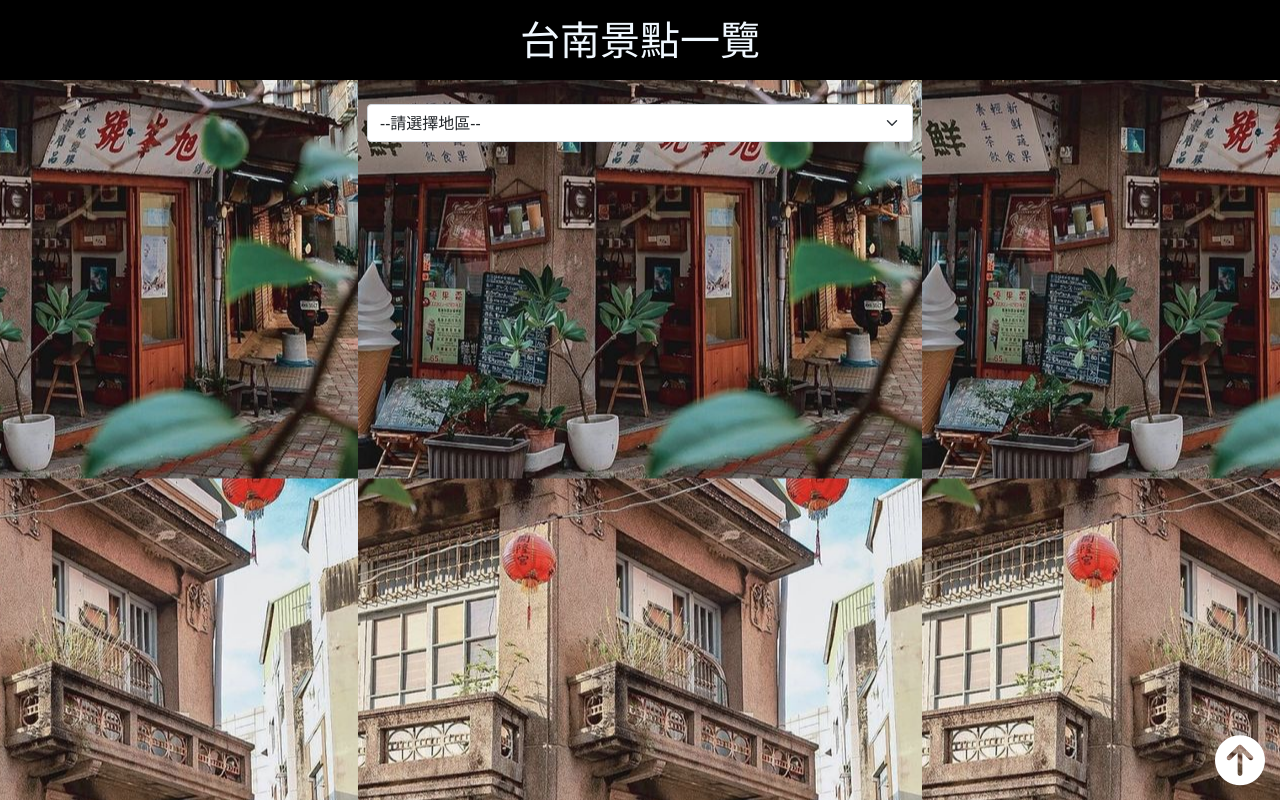
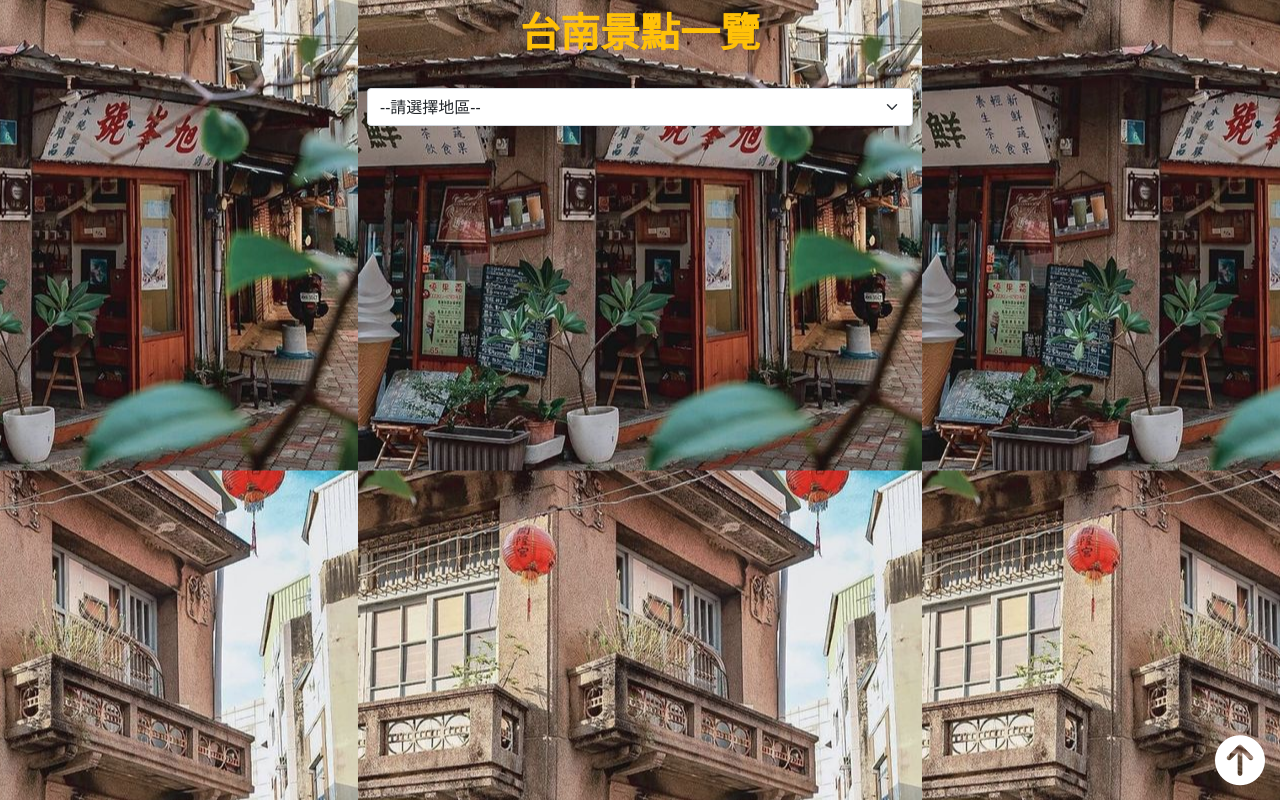
Before and after one commit to JasonHsieh-web/Vue_SideProj, a plain HTML site: page index.html in a window 1280 px wide. Drawn offline with nearby package versions, Linux system fonts and the light colour scheme.

Commit message:
更改h1樣式

```diff
--- a/index.html
+++ b/index.html
@@ -22,10 +22,7 @@ background-repeat: repeat;
 background-position: center center;
 
 }
-.header h1{
-  background-color: #000;
-  color: aliceblue;
-}
+
 .top{
     width: 80px;
     height: 80px;
@@ -52,8 +49,8 @@ background-position: center center;
 
 <body>
   <div id="app">
-    <header class="header">
-    <h1 class="text-center p-3">台南景點一覽</h1>
+    <header class="">
+    <h1 class="text-center p-2 text-warning fw-bolder   ">台南景點一覽</h1>
   </header>
     <div class="container">
       <div class="row justify-content-center">
@@ -103,7 +100,7 @@ background-position: center center;
              </div>
              <ul class="list-group list-group-flush">
               <li class="list-group-item"><img src="img/clock.png" alt=""> {{area.open_time}}</li>
-              <li class="list-group-item"><a :href="`http://maps.apple.com/maps?q=${area.address}`" class='link-info'><img src="img/maps-and-flags.png" alt="">{{area.address}}</a></li>
+              <li class="list-group-item"><a :href="`http://maps.apple.com/maps?q=${area.address}`" target="_blank" class='link-info'><img src="img/maps-and-flags.png" alt="">{{area.address}}</a></li>
               <!-- <li class="list-group-item"><img src="img/maps-and-flags.png" alt="">{{area.address}}</li> -->
 
               <li class="list-group-item"><img src="img/phone.png" alt="">{{area.tel}}</li>
```
